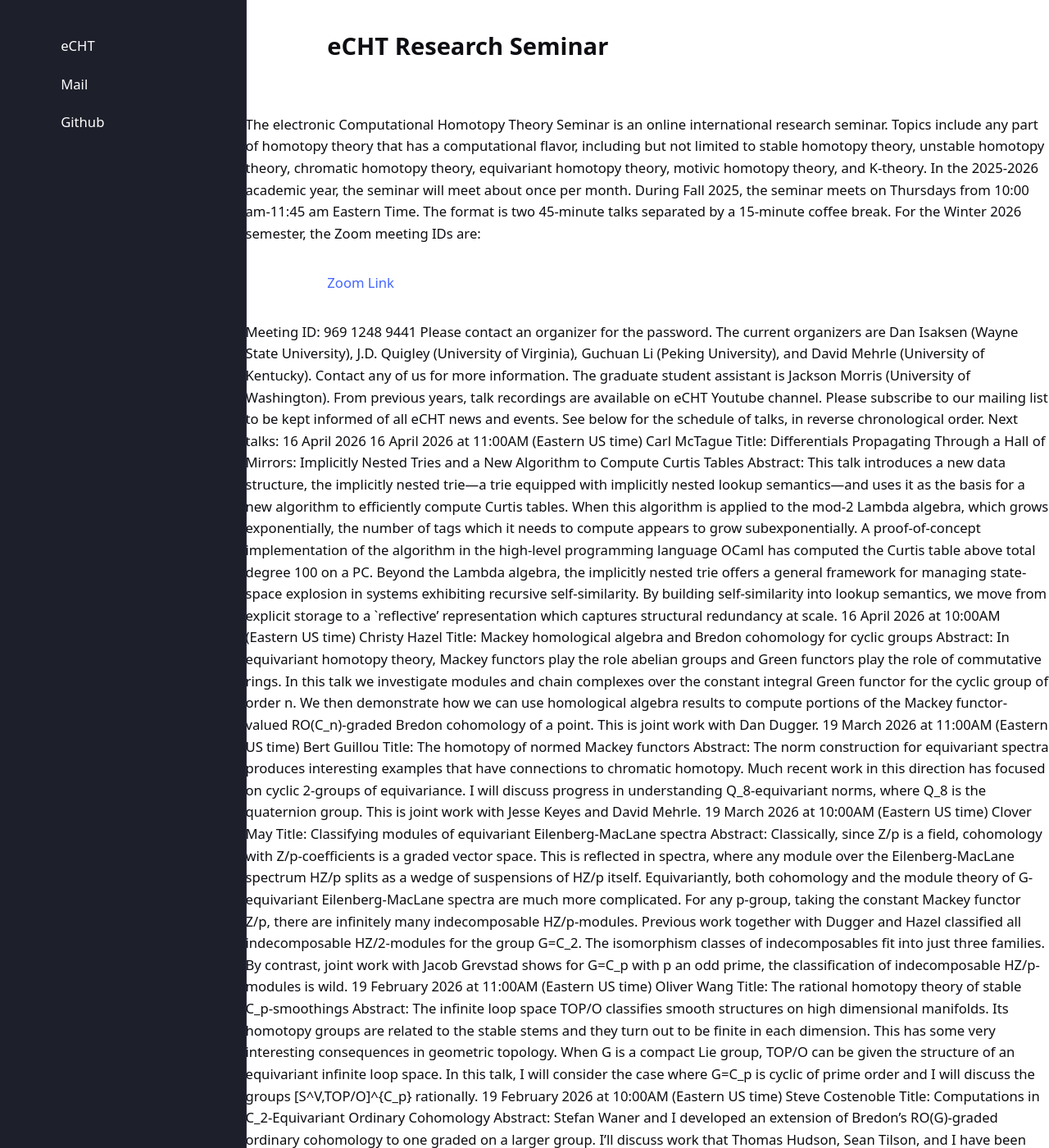
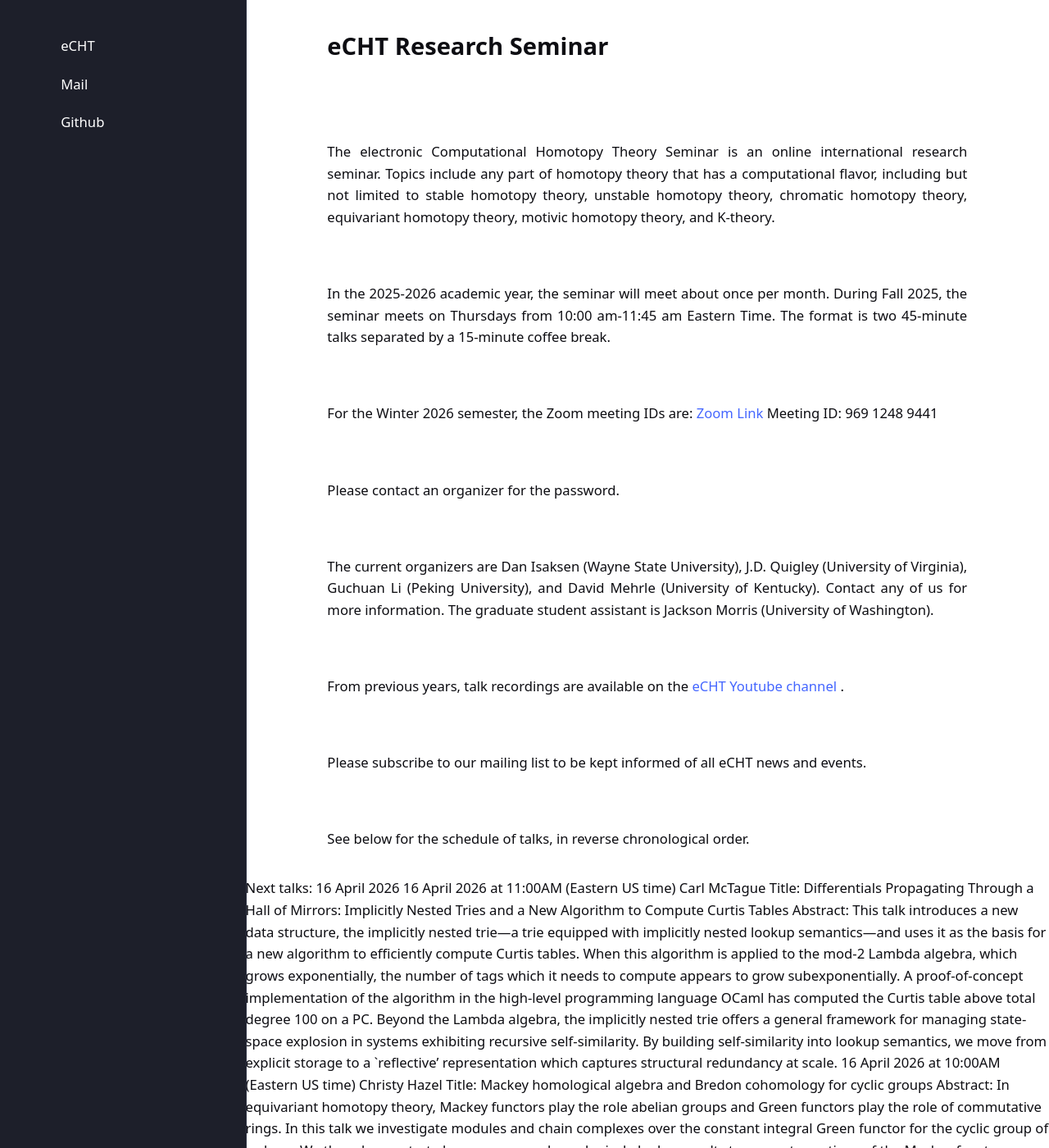
Before and after one commit to eCHTorc/eCHTorc.github.io, a Jekyll site: the page built from eCHT-research-seminar.html, in a window 1280 px wide and 1400 px high. Shown: the whole window at 82% size. Built offline with Jekyll 4.4.1, drawn with Linux system fonts in a browser that asks for light colours; some of the changed text lies outside the part shown.

Commit message:
Update eCHT-research-seminar.html

```diff
--- a/eCHT-research-seminar.html
+++ b/eCHT-research-seminar.html
@@ -12,23 +12,39 @@ layout: default
   </nav>
 </main>
 
+<p>
 The electronic Computational Homotopy Theory Seminar is an online international research seminar. Topics include any part of homotopy theory that has a computational flavor, including but not limited to stable homotopy theory, unstable homotopy theory, chromatic homotopy theory, equivariant homotopy theory, motivic homotopy theory, and K-theory.
+</p>
 
+<p>
 In the 2025-2026 academic year, the seminar will meet about once per month.  During Fall 2025, the seminar meets on Thursdays from 10:00 am-11:45 am Eastern Time. The format is two 45-minute talks separated by a 15-minute coffee break.
+</p>
 
+<p>
 For the Winter 2026 semester, the Zoom meeting IDs are:
 <a href="https://washington.zoom.us/j/96912489441?pwd=yLhanKTH96TpGPoeh68pTsb4ysxacm.1">Zoom Link</a>
 Meeting ID: 969 1248 9441
+</p>
 
+<p>
 Please contact an organizer for the password.
+</p>
 
+<p>
 The current organizers are Dan Isaksen (Wayne State University), J.D. Quigley (University of Virginia), Guchuan Li (Peking University), and David Mehrle (University of Kentucky). Contact any of us for more information. The graduate student assistant is Jackson Morris (University of Washington).
+</p>
 
-From previous years, talk recordings are available on eCHT Youtube channel.
+<p>
+From previous years, talk recordings are available on the <a href="https://www.youtube.com/user/dcisaksen/videos">eCHT Youtube channel </a>.
+</p>
 
+<p>
 Please subscribe to our mailing list to be kept informed of all eCHT news and events.
+</p>
 
+<p>
 See below for the schedule of talks, in reverse chronological order.
+</p>
 
 Next talks: 16 April 2026
 
```
